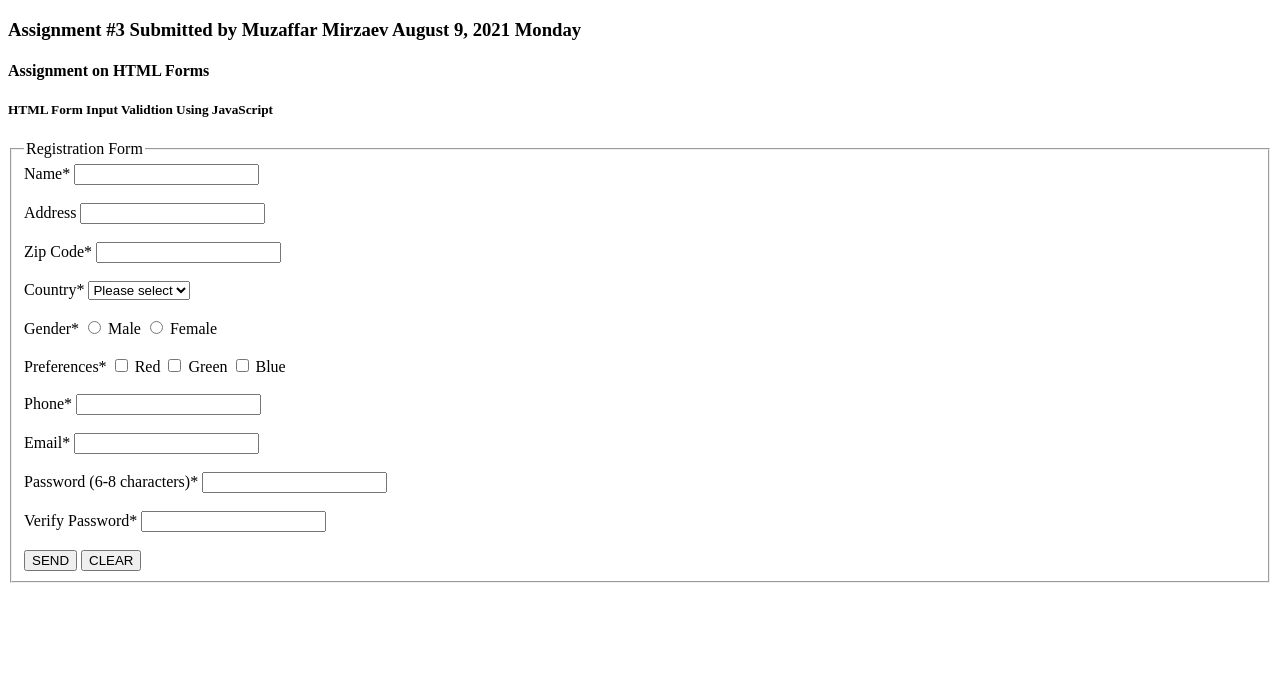
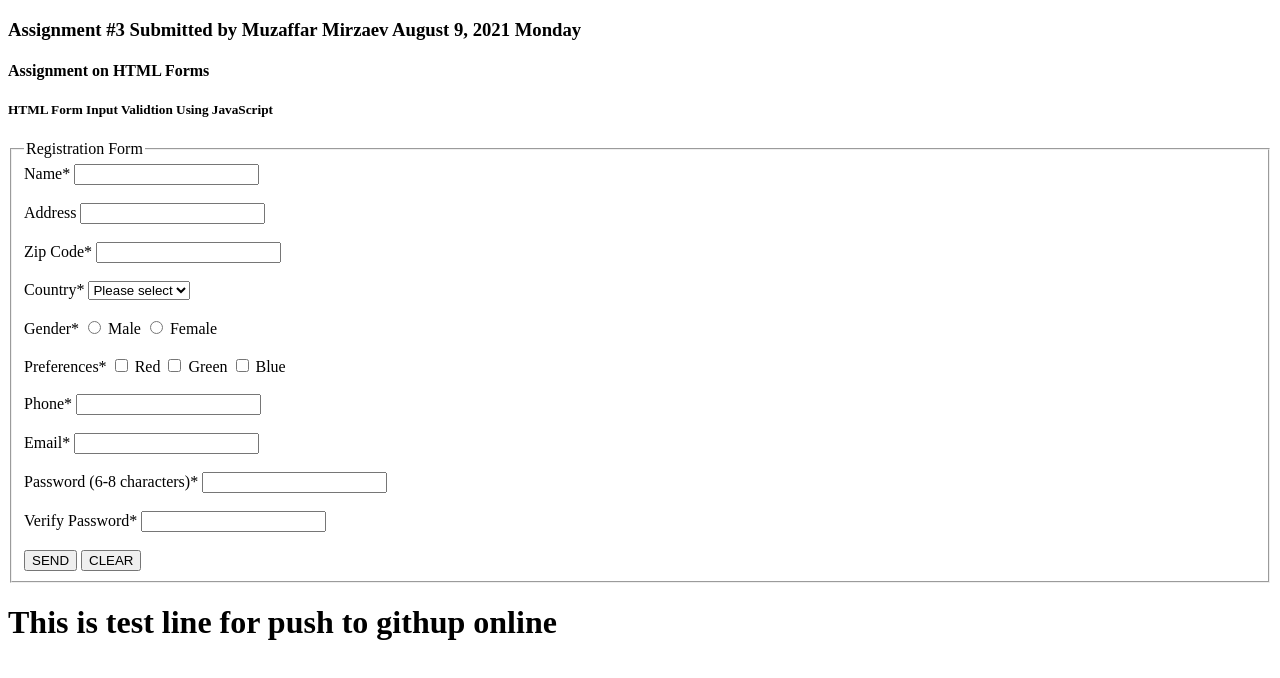
Before and after one commit to mmp17/HTML, a plain HTML site: page assignment_3.html in a window 1280 px wide. Drawn offline with Linux system fonts and the light colour scheme.

Commit message:
changes made to assignment 3

```diff
--- a/assignment_3.html
+++ b/assignment_3.html
@@ -66,6 +66,8 @@
     </fieldset>
     </form>
 
+<h1>This is test line for push to githup online</h1>
+
 </body>
 
 </html>
```
